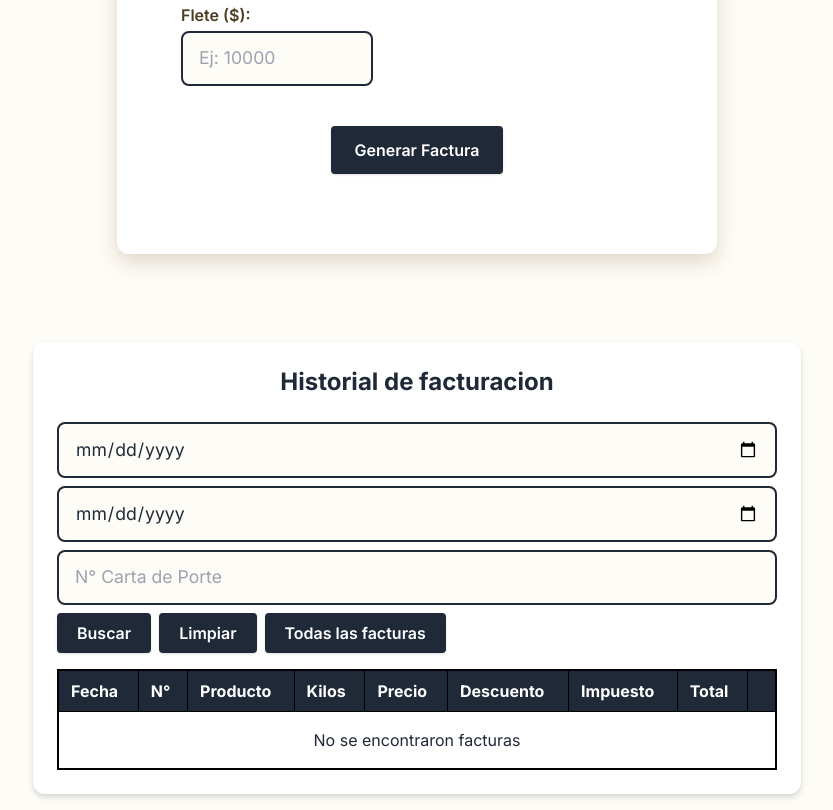
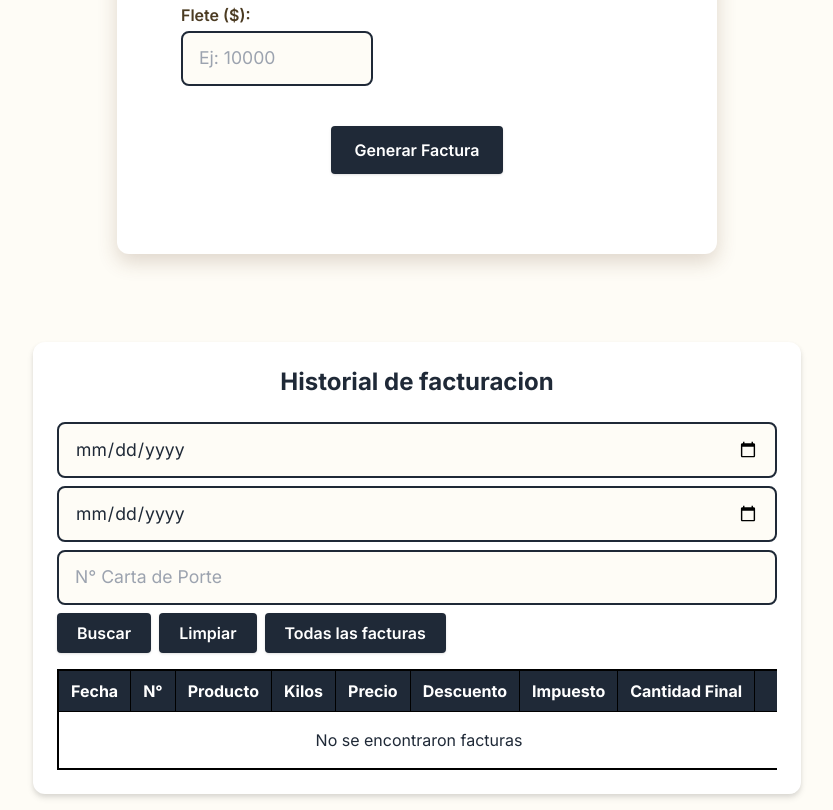
Before and after one commit to Paula-Osella/Calculadora-MC-Negocios, a website: page index.html in a window 1280 px wide. Shown: the part 762-1572 px from the top of the page, without its empty margins (223-1056 px from the left). Drawn offline with nearby package versions, Linux system fonts and the light colour scheme; some packages are replaced by stand-ins of ours; a script that the page names is missing.

Commit message:
Cambie total por Cantidad Final index.html

```diff
--- a/index.html
+++ b/index.html
@@ -178,7 +178,7 @@
                         <th class="border border-[#1f2937] px-3 py-2 whitespace-nowrap">Precio</th>
                         <th class="border border-[#1f2937] px-3 py-2 whitespace-nowrap">Descuento</th>
                         <th class="border border-[#1f2937] px-3 py-2 whitespace-nowrap">Impuesto</th>
-                        <th class="border border-[#1f2937] px-3 py-2 whitespace-nowrap">Total</th>
+                        <th class="border border-[#1f2937] px-3 py-2 whitespace-nowrap">Cantidad Final</th>
                         <th class="border border-[#1f2937] px-3 py-2 whitespace-nowrap"></th>
                     </tr>
                 </thead>
```
